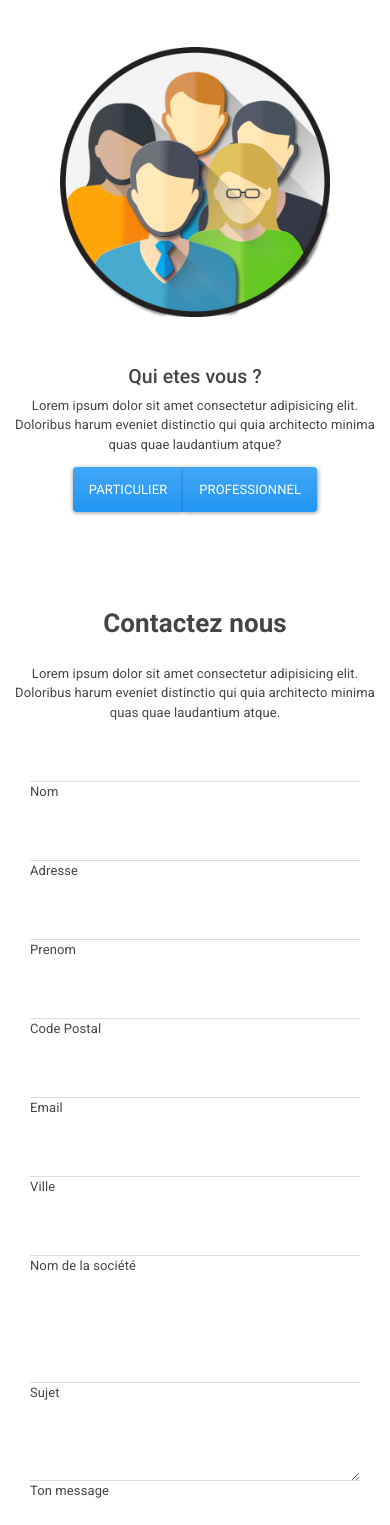
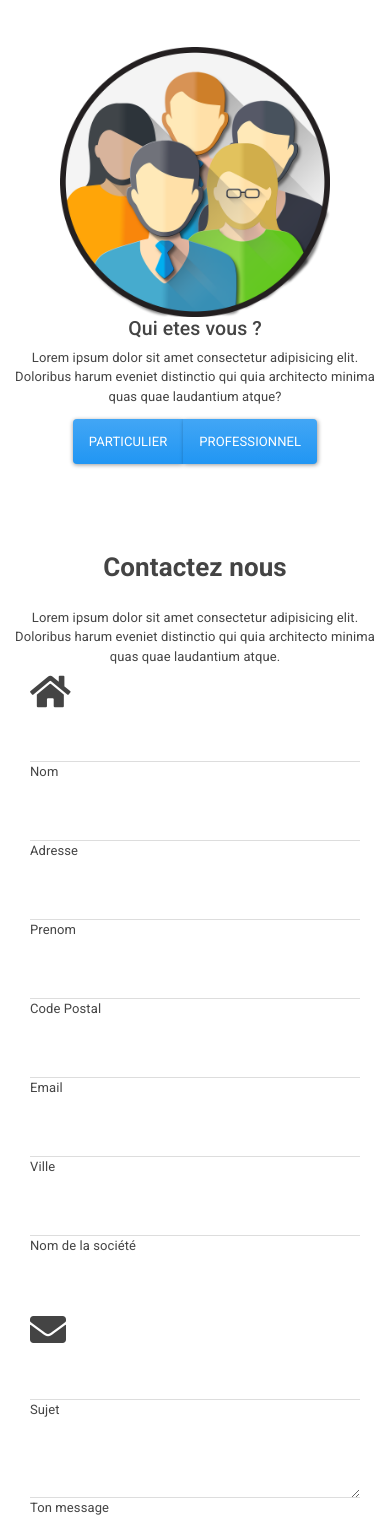
Before and after one commit to melwondo/projet3, a Symfony app: template templates/contact/index.html.twig in a window 390 px wide. Shown: the part 196-1721 px from the top of the page. Run offline with Twig, Linux system fonts and the light colour scheme; the template is opened without the code that fills it, so the values that code supplies are empty; some libraries are stand-ins or nearby versions.

Commit message:
commit atom

```diff
--- a/templates/contact/index.html.twig
+++ b/templates/contact/index.html.twig
@@ -6,12 +6,12 @@
     <img src="{{ asset('images/imgContact.jpg') }}" class="img-fluid" width="auto"  alt="contactez nous...">
 
     {# qui sommes nous #}
-    <div class="container pt-5 pb-2">
+    <div class="container pt-5 pb-5">
         <div class="row d-flex justify-content-center">
-            <div class="col-md-5 mb-md-0 mb-5">
+            <div class="col-md-5 mb-md-0">
                 <img src="{{ asset('/images/QSnous.png') }}" class="rounded mx-auto d-block" width="75%">
             </div>
-            <div class="col-md-7 text-center mb-md-0 mb-5 ">
+            <div class="col-md-7 text-center mb-md-0">
                 <h4>Qui etes vous ?</h4>
                 <p class="">Lorem ipsum dolor sit amet consectetur adipisicing elit. Doloribus harum eveniet distinctio
                     qui quia architecto minima quas quae laudantium atque?</p>
@@ -38,6 +38,7 @@
                 <!--Grid column1-->
                 <div class="col-md-8 mb-md-0 mb-5">
                     <form id="contact-form" name="contact-form" action="mail.php" method="POST">
+                        <i class='fas fa-home' style='font-size:36px'></i>
                         <!--Grid row-->
                         <div class="row">
                             <!--Grid column-->
@@ -118,6 +119,7 @@
                 <!--Grid column2-->
                 <div class="col-md-4 mb-md-0 mb-5">
                     <form id="contact-form" name="contact-form" action="mail.php" method="POST">
+                        <i class='fas fa-envelope' style='font-size:36px'></i>
                         <!--Grid row-->
                         <div class="row">
                             <!--Grid column-->
```
